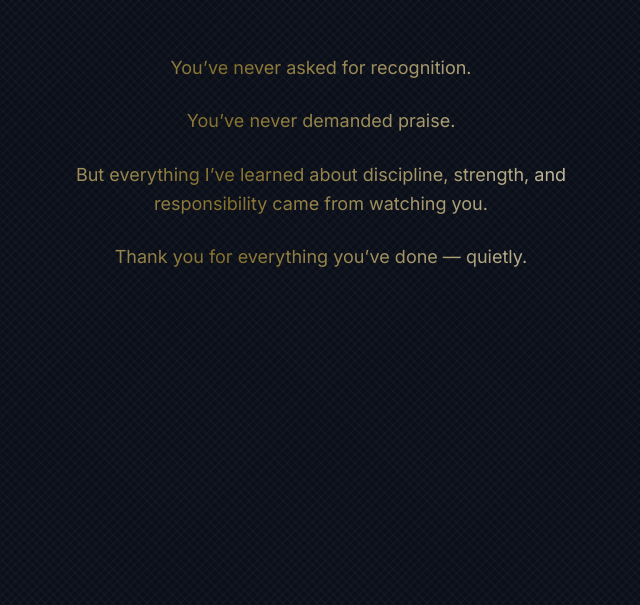
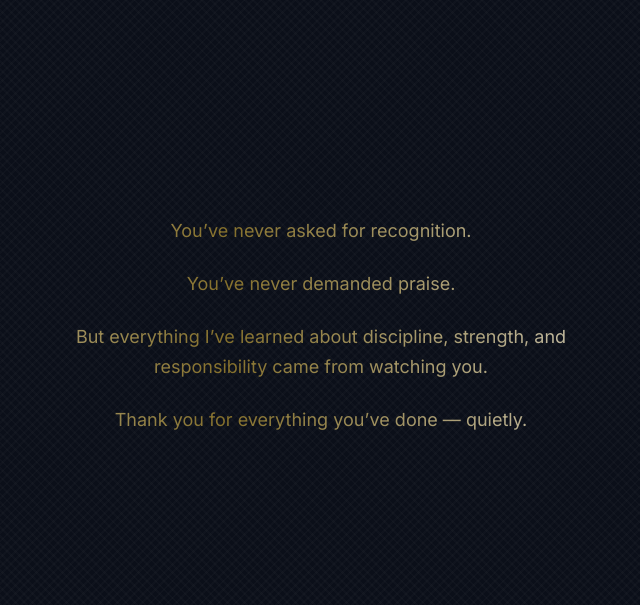
Before and after one commit to KartikNaik205/project-Vercel-birthday, a plain HTML site: page index.html in a window 1280 px wide. Shown: the part 875-1480 px from the top of the page, without its empty margins (319-959 px from the left). Drawn offline with nearby package versions, Linux system fonts and the light colour scheme.

Commit message:
Refined layout: centered message section and improved vertical balance

```diff
--- a/index.html
+++ b/index.html
@@ -117,7 +117,7 @@
   </section>
 
   <!-- Message Section -->
-  <section id="message" class="py-32 px-8 text-center">
+  <section id="message" class="min-h-screen flex flex-col justify-center items-center px-8 text-center">
     <div class="max-w-xl mx-auto space-y-6">
       <p class="text-lg leading-relaxed fade-in soft-shine">
         You’ve never asked for recognition.
```
